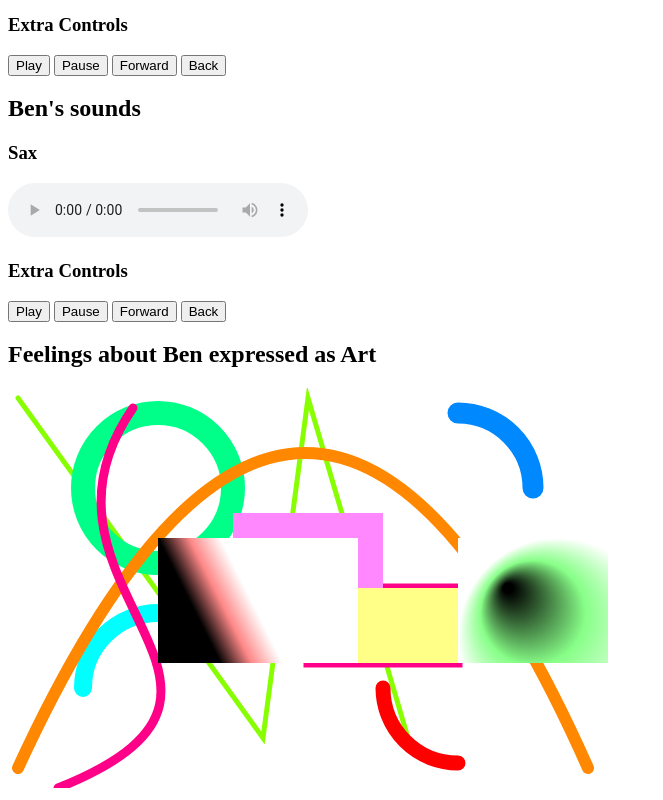
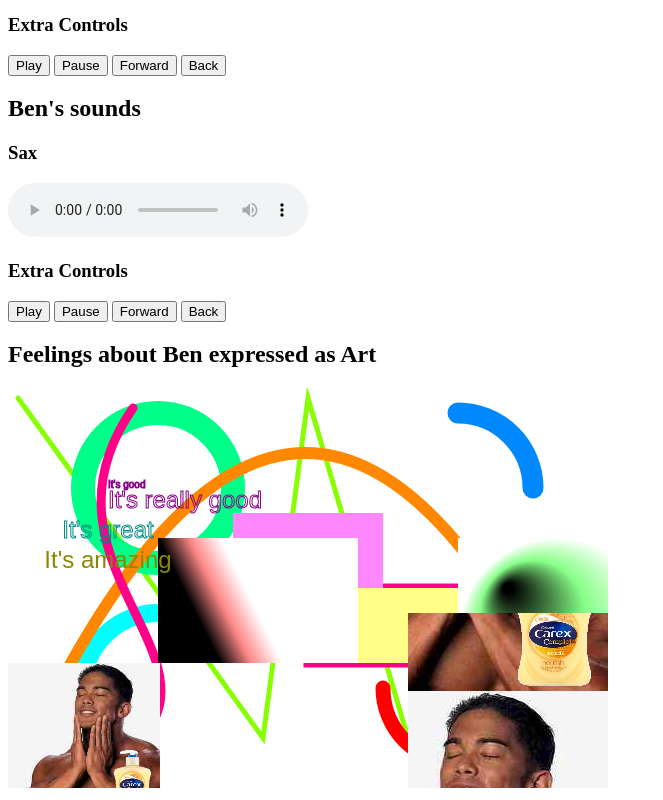
Before and after one commit to bencoveney/70-480, a plain HTML site: page index.html in a window 1280 px wide. Shown: the part 1981-2781 px from the top of the page, without its empty margins (0-663 px from the left). Drawn offline with Linux system fonts and the light colour scheme.

Commit message:
finished canvas

```diff
--- a/index.html
+++ b/index.html
@@ -278,6 +278,36 @@
 				gradient.addColorStop(1, "#FFFFFF");
 				context.fillStyle = gradient;
 				context.fill();
+
+				// Images
+				var image = new Image();
+				image.src = "img/soapy.png";
+				image.onload = function() {
+					// Image fill style
+					context.beginPath();
+					context.rect(400, 225, 275, 200);
+					var pattern = context.createPattern(image, "repeat");
+					context.fillStyle = pattern;
+					context.fill();
+
+					// drawImage()
+					context.drawImage(image, 0, 275, image.height / 2, image.width / 2)
+				};
+
+				// Text
+				context.lineWidth = 1;
+				context.strokeStyle = "#880088";
+				context.strokeText("It's good", 100, 100);
+
+				context.font = "24px arial";
+				context.strokeText("It's really good", 100, 120);
+
+				context.textAlign = "center";
+				context.strokeStyle = "#008888";
+				context.strokeText("It's great", 100, 150);
+
+				context.fillStyle = "#888800";
+				context.fillText("It's amazing", 100, 180);
 			}
 
 			function getVideo() {
```
Also changed, not shown: img/soapy.png (added).
